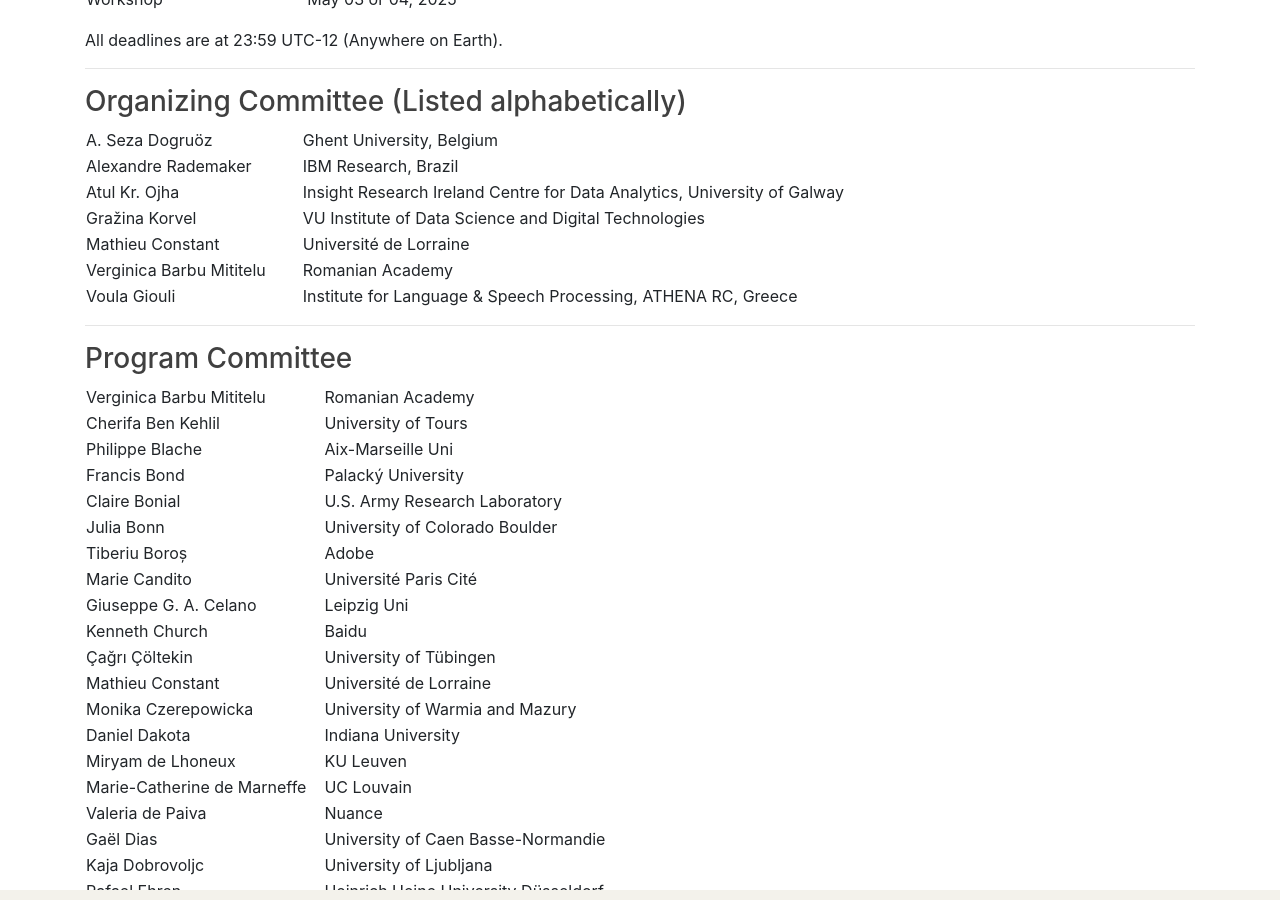
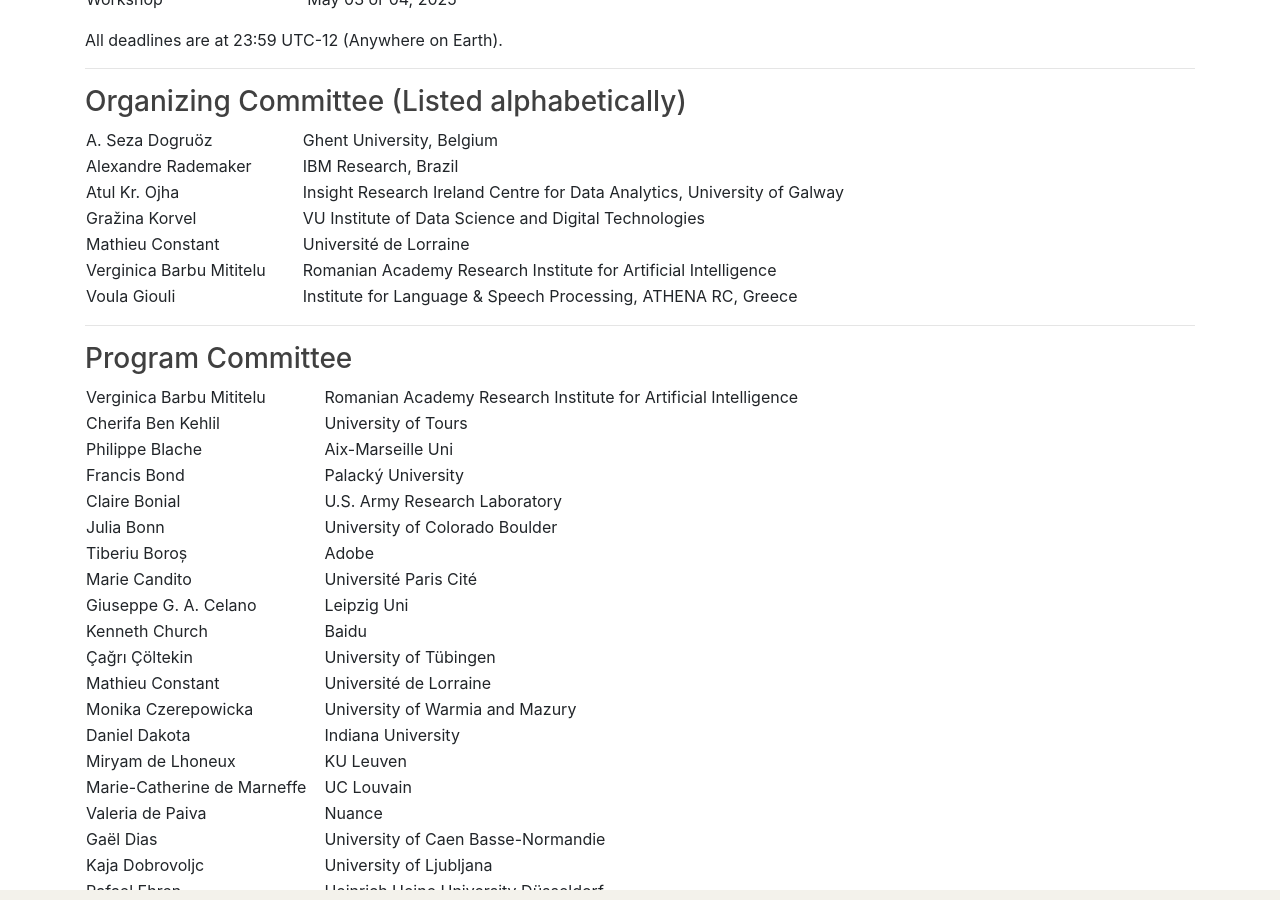
Before and after one commit to multiword/multiword.github.io, a Jekyll site: the page built from mwe2025/index.md, in a window 1280 px wide and 900 px high, scrolled down 3293 px. Built offline with Jekyll 4.4.1, drawn with Linux system fonts in a browser that asks for light colours; comment, search, counter and statistics services are not loaded.

Commit message:
Update Verginica's affiliation for MWE 2025 WS

```diff
--- a/mwe2025/index.md
+++ b/mwe2025/index.md
@@ -171,7 +171,7 @@
   <tr><td>Atul Kr. Ojha </td><td style="padding-left: 20px;">Insight Research Ireland Centre for Data Analytics, University of Galway</td></tr>
   <tr><td>Gražina Korvel </td><td style="padding-left: 20px;">VU Institute of Data Science and Digital Technologies</td></tr>
   <tr><td>Mathieu Constant </td><td style="padding-left: 20px;">Université de Lorraine</td></tr>
-  <tr><td>Verginica Barbu Mititelu  </td><td style="padding-left: 20px;">Romanian Academy</td></tr>
+  <tr><td>Verginica Barbu Mititelu  </td><td style="padding-left: 20px;">Romanian Academy Research Institute for Artificial Intelligence</td></tr>
   <tr><td>Voula Giouli </td><td style="padding-left: 20px;">Institute for Language & Speech Processing, ATHENA RC, Greece</td></tr>
 
 </table>
@@ -180,7 +180,7 @@
 
 ### <a name="committee"> Program Committee </a>
 
-| Verginica Barbu Mititelu   | Romanian Academy           |
+| Verginica Barbu Mititelu   | Romanian Academy Research Institute for Artificial Intelligence           |
 | Cherifa Ben Kehlil         | University of Tours        |
 | Philippe Blache            | Aix-Marseille Uni |
 | Francis Bond               | Palacký University         |
```
